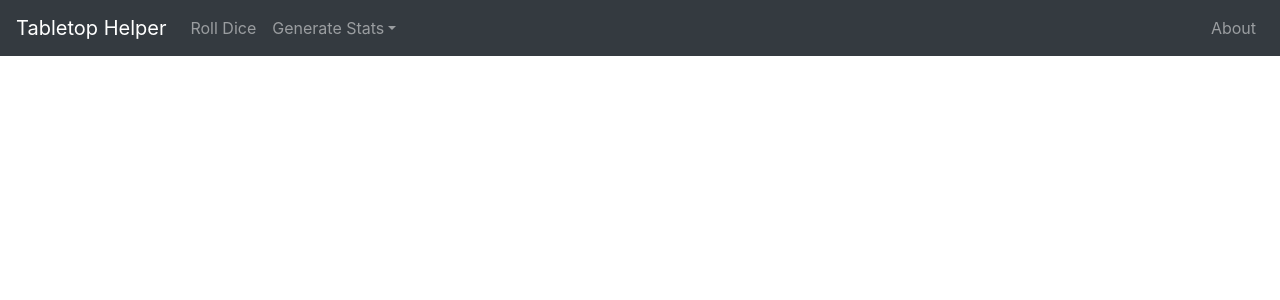
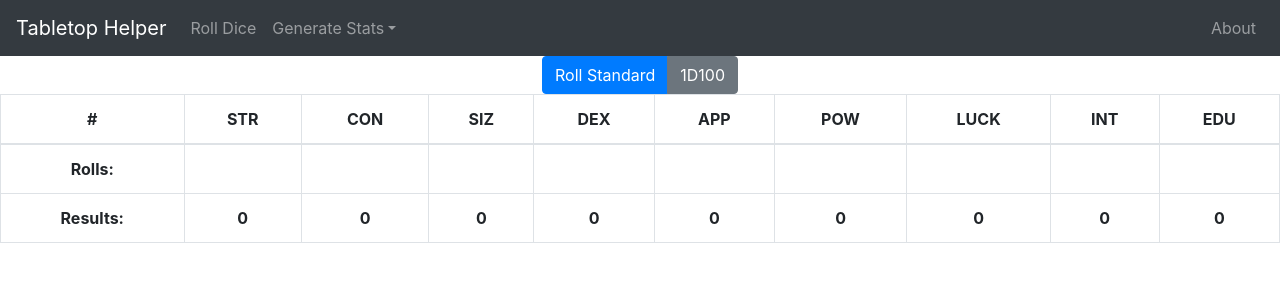
Before and after one commit to arhamHumayun/Tabletop-Helper, a React (Create React App) app in the folder client/: page /generate/coc in a window 1280 px wide. Shown: the top 300 px of the page. Built offline with nearby package versions, Linux system fonts and the light colour scheme.

Commit message:
added CoC stat generators

```diff
--- a/client/src/components/Main.js
+++ b/client/src/components/Main.js
@@ -4,6 +4,7 @@ import About from './About'
 import DicePage from './Dice/DicePage';
 import SplashScreen from './SplashScreen';
 import DND5eStats from './StatGenerator/DND5eStats';
+import CoCStats from './StatGenerator/CoCStats';
 
 const Main = () => (
     <main style={{height: '100%'}} >
@@ -12,6 +13,7 @@ const Main = () => (
             <Route exact path ='/dice' component={DicePage}/>
             <Route exact path ='/about' component={About}/>
             <Route exact path ='/generate/dnd' component={DND5eStats}/>
+            <Route exact path ='/generate/coc' component={CoCStats}/>
         </Switch>
     </main>
 )
--- /dev/null
+++ b/client/src/components/StatGenerator/CoCStats.js
@@ -0,0 +1,89 @@
+import React, { Component } from 'react'
+import ButtonGroup from 'react-bootstrap/ButtonGroup'
+import Button from 'react-bootstrap/Button'
+import Table from 'react-bootstrap/Table'
+
+export default class CoCStats extends Component {
+    constructor(props) {
+        super(props);
+        this.state = {
+            statArray: [0, 0, 0, 0, 0, 0, 0, 0, 0],
+            rollsArray: ["", "", "", "", "", "", "", "", ""]
+        }
+        this.generateStandard = this.generateStandard.bind(this)
+    }
+
+    generateStandard() {
+            var results = [0, 0, 0]
+            for(var i = 0; i < 7; i++) {
+                results = [0, 0, 0]
+                for(var j = 0; j < 3; j++) {
+                    results[j] = Math.floor((Math.random() * 6) + 1)
+                }
+                this.state.statArray[i] = (results[0] + results[1] + results[2]) * 5
+                this.state.rollsArray[i] = "(" + results[0] + " + " + results[1] + " + " + results[2] + ") * 5"
+            }
+            for(var i = 0; i < 2; i++) {
+                results = [0, 0]
+                for(var j = 0; j < 2; j++) {
+                    results[j] = Math.floor((Math.random() * 6) + 1)
+                }
+                this.state.statArray[i + 7] = (results[0] + results[1] + 6) * 5
+                this.state.rollsArray[i + 7] = "(" + results[0] + " + " + results[1] + " + (6)) * 5"
+            }
+            this.forceUpdate()
+    }
+
+    render() {
+        return (
+            <div>
+                <ButtonGroup>
+                    <Button variant="primary" onClick={this.generateStandard}>Roll Standard</Button>
+                    <Button variant="secondary" onClick={this.generate1D100}>1D100</Button>
+                </ButtonGroup>
+                <Table bordered hover>
+                    <thead>
+                        <tr>
+                            <th>#</th>
+                            <th>STR</th>
+                            <th>CON</th>
+                            <th>SIZ</th>
+                            <th>DEX</th>
+                            <th>APP</th>
+                            <th>POW</th>
+                            <th>LUCK</th>
+                            <th>INT</th>
+                            <th>EDU</th>
+                        </tr>
+                    </thead>
+                    <tbody>
+                        <tr>
+                            <th>Rolls:</th>
+                            <th>{this.state.rollsArray[0]}</th>
+                            <th>{this.state.rollsArray[1]}</th>
+                            <th>{this.state.rollsArray[2]}</th>
+                            <th>{this.state.rollsArray[3]}</th>
+                            <th>{this.state.rollsArray[4]}</th>
+                            <th>{this.state.rollsArray[5]}</th>
+                            <th>{this.state.rollsArray[6]}</th>
+                            <th>{this.state.rollsArray[7]}</th>
+                            <th>{this.state.rollsArray[8]}</th>
+                        </tr>
+                        <tr>
+                            <th>Results:</th>
+                            <th>{this.state.statArray[0]}</th>
+                            <th>{this.state.statArray[1]}</th>
+                            <th>{this.state.statArray[2]}</th>
+                            <th>{this.state.statArray[3]}</th>
+                            <th>{this.state.statArray[4]}</th>
+                            <th>{this.state.statArray[5]}</th>
+                            <th>{this.state.statArray[6]}</th>
+                            <th>{this.state.statArray[7]}</th>
+                            <th>{this.state.statArray[8]}</th>
+                        </tr>
+                    </tbody>
+                </Table>
+            </div>
+        )
+    }
+}
```
